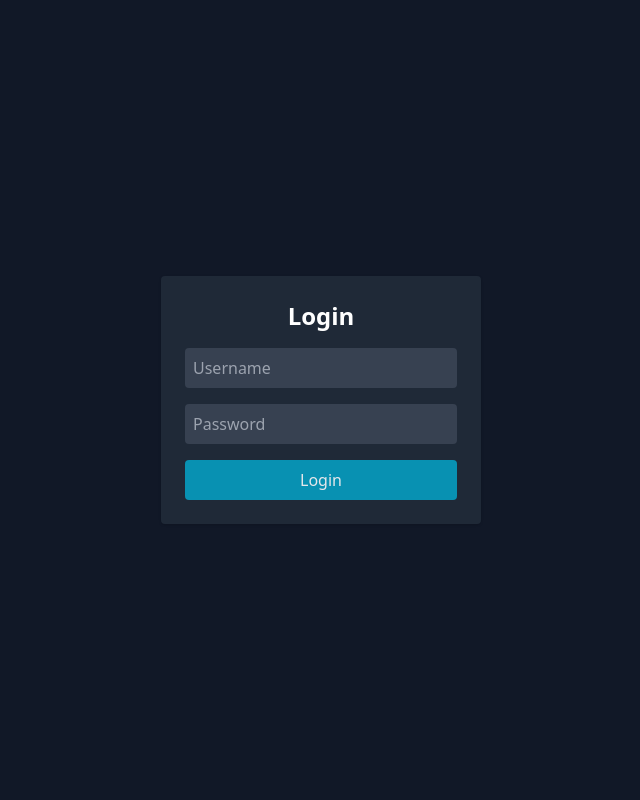
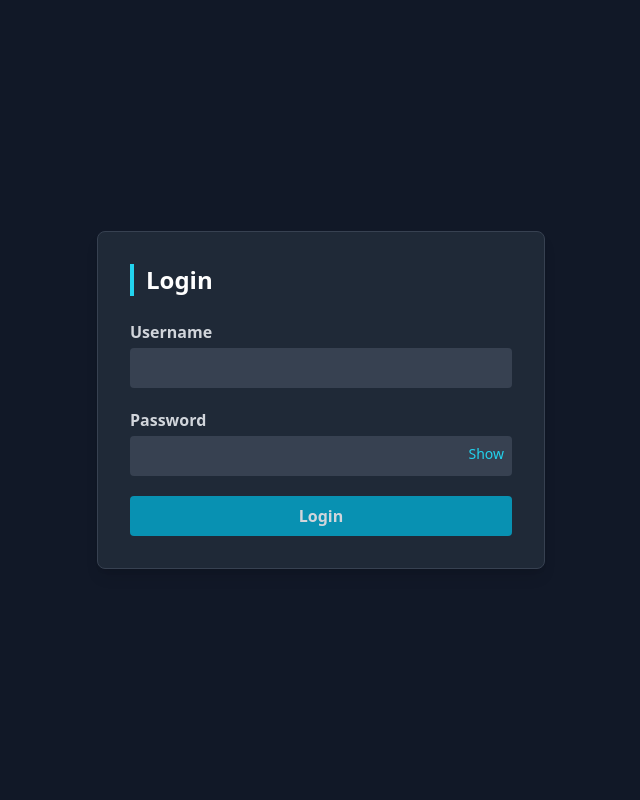
Before and after one commit to Phanurat/video-streaming-app, a Node server app: template views/login.ejs in a window 1280 px wide. Shown: the whole page, without its empty margins (319-959 px from the left). Run offline with Node 20, Linux system fonts and the light colour scheme; the template is opened without the code that fills it, so the values that code supplies are empty; some libraries are stand-ins or nearby versions.

Commit message:
Update Code feature login for API CRUD Videos

```diff
--- a/package.json
+++ b/package.json
@@ -1,9 +1,11 @@
 {
   "dependencies": {
+    "bcrypt": "^6.0.0",
     "body-parser": "^2.2.0",
     "dotenv": "^17.2.3",
     "ejs": "^3.1.10",
     "express": "^5.1.0",
+    "express-session": "^1.18.2",
     "multer": "^2.0.2",
     "sqlite3": "^5.1.7"
   }
--- a/server.js
+++ b/server.js
@@ -4,8 +4,27 @@ const fs = require("fs");
 const bodyParser = require("body-parser");
 const sqlite3 = require("sqlite3").verbose();
 const multer = require("multer");
+const session = require("express-session");
+const bcrypt = require("bcrypt");
+require("dotenv").config();
 
 const app = express();
+
+// ---------------- Session ----------------
+app.use(session({
+  secret: "verysecretkey",
+  resave: false,
+  saveUninitialized: false,
+  cookie: { maxAge: 24 * 60 * 60 * 1000 }
+}));
+
+// ---------------- Middleware ----------------
+function requireLogin(req, res, next) {
+  if (!req.session.user) return res.redirect("/login");
+  next();
+}
+
+// ---------------- Basic Setup ----------------
 app.use(bodyParser.urlencoded({ extended: true }));
 app.use(express.static(path.join(__dirname, "public")));
 app.use("/videos", express.static(path.join(__dirname, "videos")));
@@ -14,18 +33,13 @@ app.use("/thumbnails", express.static(path.join(__dirname, "thumbnails")));
 app.set("view engine", "ejs");
 app.set("views", path.join(__dirname, "views"));
 
-function apiKeyMiddleware(req, res, next) {
-  const apiKey = req.headers['x-api-key'];
-  if (!apiKey || apiKey !== process.env.API_KEY) {
-    return res.status(401).json({ error: "Missing or invalid API key" });
-  }
-  next();
-}
+const ADMIN_USER = process.env.USER;
+const ADMIN_PASS_HASH = process.env.PASSWORD;
 
+// ---------------- Database ----------------
+const dbPath = path.join(__dirname, "db", "database.sqlite");
+if (!fs.existsSync(path.dirname(dbPath))) fs.mkdirSync(path.dirname(dbPath), { recursive: true });
 
-// DB setup
-const dbPath = path.join(__dirname, "db", "database.sqlite");
-if(!fs.existsSync(path.dirname(dbPath))) fs.mkdirSync(path.dirname(dbPath), { recursive: true });
 const db = new sqlite3.Database(dbPath);
 db.serialize(() => {
   db.run(`CREATE TABLE IF NOT EXISTS videos (
@@ -37,191 +51,160 @@ db.serialize(() => {
   )`);
 });
 
-// Multer
-if(!fs.existsSync('videos')) fs.mkdirSync('videos');
-if(!fs.existsSync('thumbnails')) fs.mkdirSync('thumbnails');
+// ---------------- Multer ----------------
+if (!fs.existsSync('videos')) fs.mkdirSync('videos');
+if (!fs.existsSync('thumbnails')) fs.mkdirSync('thumbnails');
 
 const storage = multer.diskStorage({
-  destination: function(req,file,cb){
-    if(file.fieldname === 'video') cb(null,'videos/');
-    else cb(null,'thumbnails/');
+  destination: function(req, file, cb) {
+    if (file.fieldname === 'video') cb(null, 'videos/');
+    else cb(null, 'thumbnails/');
   },
-  filename: function(req,file,cb){
-    cb(null, Date.now()+"_"+file.originalname);
+  filename: function(req, file, cb) {
+    cb(null, Date.now() + "_" + file.originalname);
   }
 });
-const upload = multer({ storage: storage });
+const upload = multer({ storage });
 
-// -------- Routes --------
+// ---------------- Login System ----------------
+app.get("/login", (req, res) => {
+  res.render("login", { error: null });
+});
 
-// Home / Thumbnail list
-app.get("/", (req,res)=>{
-  db.all("SELECT * FROM videos ORDER BY created_at DESC", [], (err, rows)=>{
-    if(err) return res.send(err.message);
+app.post("/login", async (req, res) => {
+    const { username, password } = req.body;
+
+    const USER = process.env.USER;
+    const PASSWORD_HASH = process.env.PASSWORD;
+
+    if (username !== USER)
+        return res.render("login", { error: "Invalid username or password" });
+
+    const valid = await bcrypt.compare(password, PASSWORD_HASH);
+
+    if (!valid)
+        return res.render("login", { error: "Invalid username or password" });
+
+    req.session.user = username;
+    res.redirect("/");
+});
+
+app.get("/logout", (req, res) => {
+  req.session.destroy(() => {
+    res.redirect("/login");
+  });
+});
+
+// ---------------- Routes ----------------
+
+// Home (protected)
+app.get("/", requireLogin, (req, res) => {
+  db.all("SELECT * FROM videos ORDER BY created_at DESC", [], (err, rows) => {
+    if (err) return res.send(err.message);
     res.render("index", { videos: rows });
   });
 });
 
-// Player page
-app.get("/player/:id", (req,res)=>{
+// Player page (no login required)
+app.get("/player/:id", (req, res) => {
   const id = req.params.id;
-  db.get("SELECT * FROM videos WHERE id=?", [id], (err,row)=>{
-    if(err) return res.send(err.message);
-    if(!row) return res.status(404).send("Video not found");
+  db.get("SELECT * FROM videos WHERE id=?", [id], (err, row) => {
+    if (err) return res.send(err.message);
+    if (!row) return res.status(404).send("Video not found");
     res.render("player", { media: row });
   });
 });
 
 // Add Video
-app.get("/add", (req,res)=> res.render("add", { video:{} }));
-app.post("/videos", upload.fields([
-  { name:'video', maxCount:1 },
-  { name:'thumbnail', maxCount:1 }
-]), (req,res)=>{
+app.get("/add", requireLogin, (req, res) => res.render("add", { video: {} }));
+
+app.post("/videos", requireLogin, upload.fields([
+  { name: 'video', maxCount: 1 },
+  { name: 'thumbnail', maxCount: 1 }
+]), (req, res) => {
   const title = req.body.title;
   const videoFile = req.files.video ? req.files.video[0].filename : null;
   const thumbFile = req.files.thumbnail ? req.files.thumbnail[0].filename : null;
-  if(!title || !videoFile) return res.send("Title and video required");
-  db.run("INSERT INTO videos (title, filename, thumbnail) VALUES (?,?,?)", [title, videoFile, thumbFile], (err)=>{
-    if(err) return res.send(err.message);
+
+  if (!title || !videoFile) return res.send("Title and video required");
+
+  db.run("INSERT INTO videos (title, filename, thumbnail) VALUES (?,?,?)",
+    [title, videoFile, thumbFile],
+    (err) => {
+      if (err) return res.send(err.message);
       res.redirect("/");
     });
 });
 
 // Edit Video
-app.get("/videos/:id/edit", (req,res)=>{
+app.get("/videos/:id/edit", requireLogin, (req, res) => {
   const id = req.params.id;
-  db.get("SELECT * FROM videos WHERE id=?", [id], (err,row)=>{
-    if(err) return res.send(err.message);
-    if(!row) return res.status(404).send("Video not found");
+  db.get("SELECT * FROM videos WHERE id=?", [id], (err, row) => {
+    if (err) return res.send(err.message);
+    if (!row) return res.status(404).send("Video not found");
     res.render("add", { video: row });
   });
 });
-app.post("/videos/:id", upload.fields([
-  { name:'video', maxCount:1 },
-  { name:'thumbnail', maxCount:1 }
-]), (req,res)=>{
+
+app.post("/videos/:id", requireLogin, upload.fields([
+  { name: 'video', maxCount: 1 },
+  { name: 'thumbnail', maxCount: 1 }
+]), (req, res) => {
   const id = req.params.id;
   const { title } = req.body;
-  db.get("SELECT * FROM videos WHERE id=?", [id], (err,row)=>{
-    if(err) return res.send(err.message);
-    if(!row) return res.status(404).send("Video not found");
+
+  db.get("SELECT * FROM videos WHERE id=?", [id], (err, row) => {
+    if (err) return res.send(err.message);
+    if (!row) return res.status(404).send("Video not found");
 
     const newVideo = req.files.video ? req.files.video[0].filename : row.filename;
     const newThumb = req.files.thumbnail ? req.files.thumbnail[0].filename : row.thumbnail;
 
-    // ลบไฟล์เก่า
-    if(req.files.video && fs.existsSync(path.join("videos", row.filename))) fs.unlinkSync(path.join("videos", row.filename));
-    if(req.files.thumbnail && row.thumbnail && fs.existsSync(path.join("thumbnails", row.thumbnail))) fs.unlinkSync(path.join("thumbnails", row.thumbnail));
+    // delete old files
+    if (req.files.video && fs.existsSync(path.join("videos", row.filename)))
+      fs.unlinkSync(path.join("videos", row.filename));
 
-    db.run("UPDATE videos SET title=?, filename=?, thumbnail=? WHERE id=?", [title,newVideo,newThumb,id], (err)=>{
-      if(err) return res.send(err.message);
+    if (req.files.thumbnail && row.thumbnail && fs.existsSync(path.join("thumbnails", row.thumbnail)))
+      fs.unlinkSync(path.join("thumbnails", row.thumbnail));
+
+    db.run("UPDATE videos SET title=?, filename=?, thumbnail=? WHERE id=?",
+      [title, newVideo, newThumb, id], err => {
+        if (err) return res.send(err.message);
         res.redirect("/");
       });
   });
 });
 
 // Delete Video
-app.post("/videos/:id/delete", (req,res)=>{
+app.post("/videos/:id/delete", requireLogin, (req, res) => {
   const id = req.params.id;
-  db.get("SELECT * FROM videos WHERE id=?", [id], (err,row)=>{
-    if(err) return res.send(err.message);
-    if(!row) return res.status(404).send("Video not found");
+  db.get("SELECT * FROM videos WHERE id=?", [id], (err, row) => {
+    if (err) return res.send(err.message);
+    if (!row) return res.status(404).send("Video not found");
 
-    if(fs.existsSync(path.join("videos", row.filename))) fs.unlinkSync(path.join("videos", row.filename));
-    if(row.thumbnail && fs.existsSync(path.join("thumbnails", row.thumbnail))) fs.unlinkSync(path.join("thumbnails", row.thumbnail));
+    if (fs.existsSync(path.join("videos", row.filename)))
+      fs.unlinkSync(path.join("videos", row.filename));
 
-    db.run("DELETE FROM videos WHERE id=?", [id], (err)=>{
-      if(err) return res.send(err.message);
+    if (row.thumbnail && fs.existsSync(path.join("thumbnails", row.thumbnail)))
+      fs.unlinkSync(path.join("thumbnails", row.thumbnail));
+
+    db.run("DELETE FROM videos WHERE id=?", [id], (err) => {
+      if (err) return res.send(err.message);
       res.redirect("/");
     });
   });
 });
 
-// --- API ---
-// Video list
-// Get all videos (Protected)
-app.get("/api/videos", apiKeyMiddleware, (req, res) => {
-  db.all("SELECT id,title,thumbnail FROM videos ORDER BY created_at DESC", [], (err, rows) => {
-    if (err) return res.status(500).json({ error: err.message });
-
-    rows.forEach(r => {
-      r.thumbnail_url = `/api/videos/${r.id}/thumb`;
-      r.stream_url = `/api/videos/${r.id}/stream`; // ใช้ได้เลย
-    });
-
-    res.json(rows);
-  });
-});
-
-// Get thumbnail (Protected)
-app.get("/api/videos/:id/thumb", apiKeyMiddleware, (req, res) => {
+// Thumbnail fullscreen
+app.get("/thumbnail/:id", (req, res) => {
   const id = req.params.id;
-  const file = path.join(__dirname, "thumbnails", `${id}.jpg`);
-  res.sendFile(file);
-});
-
-
-// Video streaming
-// Video Streaming (NO API KEY)
-app.get("/api/videos/:id/stream", (req, res) => {
-  const id = req.params.id;
-
-  db.get("SELECT filename FROM videos WHERE id=?", [id], (err, row) => {
-    if (err || !row) return res.status(404).json({ error: "Video not found" });
-
-    const videoPath = path.join(__dirname, "videos", row.filename);
-
-    fs.stat(videoPath, (err, stats) => {
-      if (err) return res.status(404).json({ error: "File missing" });
-
-      const range = req.headers.range;
-      if (!range) {
-        return res.status(416).send("Range header required");
-      }
-
-      const videoSize = stats.size;
-      const chunkSize = 10 ** 6; // 1MB chunk
-      const start = Number(range.replace(/\D/g, ""));
-      const end = Math.min(start + chunkSize, videoSize - 1);
-
-      const headers = {
-        "Content-Range": `bytes ${start}-${end}/${videoSize}`,
-        "Accept-Ranges": "bytes",
-        "Content-Length": end - start + 1,
-        "Content-Type": "video/mp4",
-      };
-
-      res.writeHead(206, headers);
-      fs.createReadStream(videoPath, { start, end }).pipe(res);
-    });
-  });
-});
-
-// Thumbnail API
-app.get("/api/videos/:id/thumb",apiKeyMiddleware, (req,res)=>{
-  const id = req.params.id;
-  db.get("SELECT thumbnail FROM videos WHERE id=?", [id], (err,row)=>{
-    if(err) return res.status(500).send(err.message);
-    if(!row || !row.thumbnail) return res.status(404).send("Thumbnail not found");
-
-    const thumbPath = path.join(__dirname,"thumbnails", row.thumbnail);
-    if(!fs.existsSync(thumbPath)) return res.status(404).send("Thumbnail missing");
-
-    res.sendFile(thumbPath);
-  });
-});
-
-// Thumbnail fullscreen view
-app.get("/thumbnail/:id", (req,res)=>{
-  const id = req.params.id;
-  db.get("SELECT thumbnail, title FROM videos WHERE id=?", [id], (err,row)=>{
-    if(err) return res.send(err.message);
-    if(!row || !row.thumbnail) return res.status(404).send("Thumbnail not found");
+  db.get("SELECT thumbnail, title FROM videos WHERE id=?", [id], (err, row) => {
+    if (err) return res.send(err.message);
+    if (!row || !row.thumbnail) return res.status(404).send("Thumbnail not found");
     res.render("thumbnail", { media: row });
   });
 });
 
-
+// ---------------- Start Server ----------------
 const port = process.env.PORT || 4000;
 app.listen(port, () => console.log(`Server running: http://localhost:${port}`));
--- a/views/login.ejs
+++ b/views/login.ejs
@@ -1,17 +1,67 @@
 <!DOCTYPE html>
-<html lang="en">
+<html lang="th">
 <head>
-<meta charset="UTF-8">
-<meta name="viewport" content="width=device-width, initial-scale=1.0">
-<title>Login</title>
-<script src="https://cdn.tailwindcss.com"></script>
+  <meta charset="UTF-8">
+  <meta name="viewport" content="width=device-width, initial-scale=1.0">
+
+  <title>Login</title>
+  <script src="https://cdn.tailwindcss.com"></script>
 </head>
-<body class="bg-gray-900 text-gray-200 flex items-center justify-center h-screen">
-<form action="/login" method="POST" class="bg-gray-800 p-6 rounded shadow flex flex-col gap-4 w-80">
-  <h1 class="text-2xl font-bold text-white text-center">Login</h1>
-  <input type="text" name="username" placeholder="Username" class="p-2 rounded bg-gray-700 text-white" required>
-  <input type="password" name="password" placeholder="Password" class="p-2 rounded bg-gray-700 text-white" required>
-  <button type="submit" class="px-4 py-2 bg-cyan-600 rounded hover:bg-cyan-500">Login</button>
-</form>
+
+<body class="bg-gray-900 text-gray-300 font-sans min-h-screen flex items-center justify-center p-6">
+
+  <div class="w-full max-w-md bg-gray-800 p-8 rounded-lg shadow-lg border border-gray-700">
+
+    <h1 class="text-2xl font-bold text-white mb-6 border-l-4 border-cyan-400 pl-3">Login</h1>
+
+    <% if (typeof error !== 'undefined' && error) { %>
+      <div class="bg-red-600 p-3 rounded mb-4 text-center">
+        <%= error %>
+      </div>
+    <% } %>
+
+    <form method="POST" action="/login" class="space-y-5">
+
+      <div>
+        <label class="block mb-1 font-semibold" for="username">Username</label>
+        <input type="text" name="username" id="username" required autocomplete="username"
+               class="w-full px-3 py-2 rounded bg-gray-700 text-white focus:outline-none focus:ring-2 focus:ring-cyan-500"/>
+      </div>
+
+      <div class="relative">
+        <label class="block mb-1 font-semibold" for="password">Password</label>
+        <input type="password" name="password" id="password" required autocomplete="current-password"
+               class="w-full px-3 py-2 rounded bg-gray-700 text-white focus:outline-none focus:ring-2 focus:ring-cyan-500"/>
+
+        <!-- Show/Hide password button -->
+        <button type="button" id="togglePass"
+                class="absolute right-2 top-9 text-sm text-cyan-400 hover:text-cyan-300">
+          Show
+        </button>
+      </div>
+
+      <button type="submit"
+              class="w-full px-4 py-2 bg-cyan-600 rounded hover:bg-cyan-500 transition font-semibold">
+        Login
+      </button>
+    </form>
+  </div>
+
+  <script>
+    // Toggle password visibility
+    const passInput = document.getElementById('password');
+    const toggleBtn = document.getElementById('togglePass');
+
+    toggleBtn.addEventListener('click', () => {
+      if (passInput.type === "password") {
+        passInput.type = "text";
+        toggleBtn.textContent = "Hide";
+      } else {
+        passInput.type = "password";
+        toggleBtn.textContent = "Show";
+      }
+    });
+  </script>
+
 </body>
 </html>
```
Also changed, not shown: views/index.ejs (+8 -2 lines), 2 other files. Lines whose indentation alone changed are shown as unchanged.
